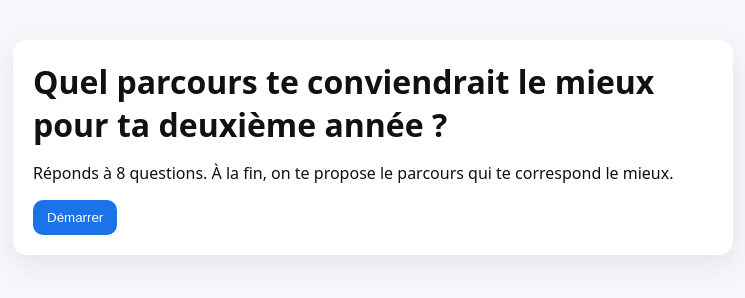
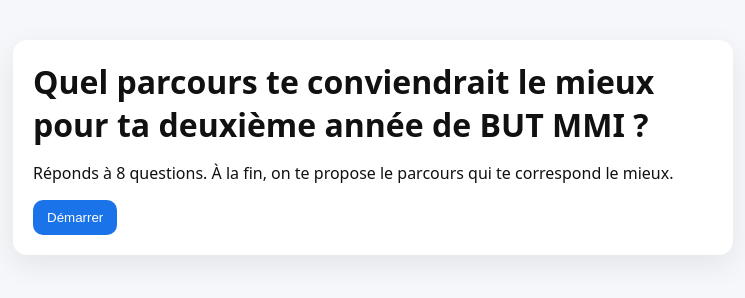
Before and after one commit to kyliango/Quiz-parcours-MMI, a plain HTML site: page index.html in a window 1280 px wide. Shown: the whole page, without its empty margins (267-1012 px from the left). Drawn offline with Linux system fonts and the light colour scheme.

Commit message:
Update index.html
Nouvelle phrase d'acccroche

```diff
--- a/index.html
+++ b/index.html
@@ -9,7 +9,7 @@
 </head>
 <body>
   <main class="card">
-    <h1>Quel parcours te conviendrait le mieux pour ta deuxième année ?</h1>
+    <h1>Quel parcours te conviendrait le mieux pour ta deuxième année de BUT MMI ?</h1>
 
     <section id="start">
       <p>Réponds à 8 questions. À la fin, on te propose le parcours qui te correspond le mieux.</p>
```
